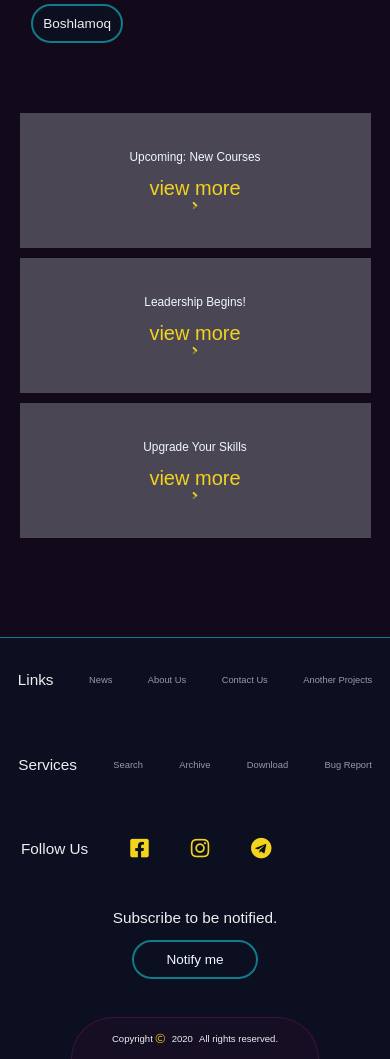
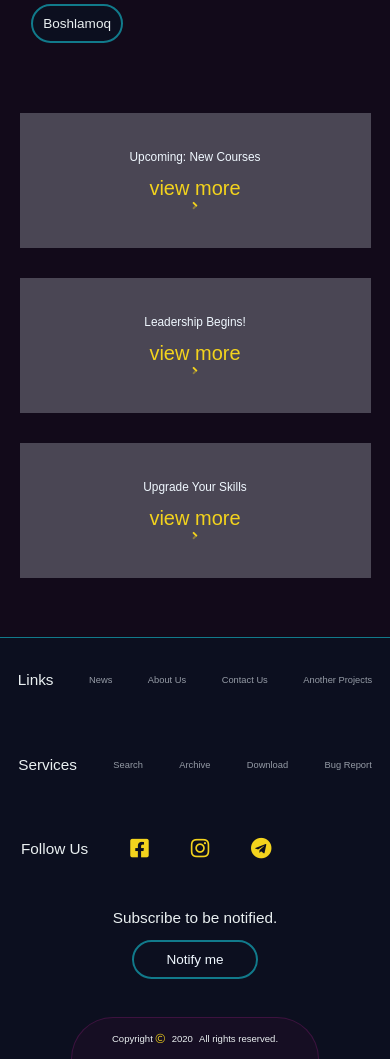
Before and after one commit to Full-Stack-Shokhboz-Abdullayev/School_Works, a Django app: page / in a window 390 px wide. Shown: the part 556-1615 px from the top of the page. Run offline with Django 3.2, Linux system fonts and the light colour scheme; data comes from the database, SQL or seed files in the repository; some libraries are stand-ins or nearby versions; some web fonts are replaced.

Commit message:
bug_fixed

```diff
--- a/s_w/settings.py
+++ b/s_w/settings.py
@@ -25,7 +25,7 @@ SECRET_KEY = 'ss16g82lzn+)jn57#cj7(b^$q0cj13v*!l9^m)wuxi%&*u=3z#'
 # SECURITY WARNING: don't run with debug turned on in production!
 DEBUG = True
 
-ALLOWED_HOSTS = ['school-works.herokuapp.com', 'localhost']
+ALLOWED_HOSTS = ['school-works.herokuapp.com', 'localhost', '127.0.0.1']
 
 
 # Application definition
--- a/static/styles/sass/medias/_medias.scss
+++ b/static/styles/sass/medias/_medias.scss
@@ -152,20 +152,18 @@
 	}
 }
 @media (max-width: 440px) {
-
-
-
 	.link-container-bottom {
 		ul {
-			margin-top: 0px;
+			margin-top: 0px !important;
 			display: flex !important;
 			flex-direction: column;
-			justify-content: space-around;
+			justify-content: space-evenly;
 			align-items: center;
-			// grid-gap: 10px !important;
+			transform: translateY(0%);
 			li {
 				width: 100% !important;
 				height: 16vh !important;
+				margin-bottom: 20px !important;
 				background-color: rgba(
 					$color: aliceblue,
 					$alpha: 0.25
--- a/static/styles/sass/style.css
+++ b/static/styles/sass/style.css
@@ -964,7 +964,7 @@ body .newsletter-box .box input[type="submit"]:hover {
 
 @media (max-width: 440px) {
   .link-container-bottom ul {
-    margin-top: 0px;
+    margin-top: 0px !important;
     display: -webkit-box !important;
     display: -ms-flexbox !important;
     display: flex !important;
@@ -972,15 +972,19 @@ body .newsletter-box .box input[type="submit"]:hover {
     -webkit-box-direction: normal;
         -ms-flex-direction: column;
             flex-direction: column;
-    -ms-flex-pack: distribute;
-        justify-content: space-around;
+    -webkit-box-pack: space-evenly;
+        -ms-flex-pack: space-evenly;
+            justify-content: space-evenly;
     -webkit-box-align: center;
         -ms-flex-align: center;
             align-items: center;
+    -webkit-transform: translateY(0%);
+            transform: translateY(0%);
   }
   .link-container-bottom ul li {
     width: 100% !important;
     height: 16vh !important;
+    margin-bottom: 20px !important;
     background-color: rgba(240, 248, 255, 0.25) !important;
     color: aliceblue;
   }
```
Also changed, not shown: 1 other file.
